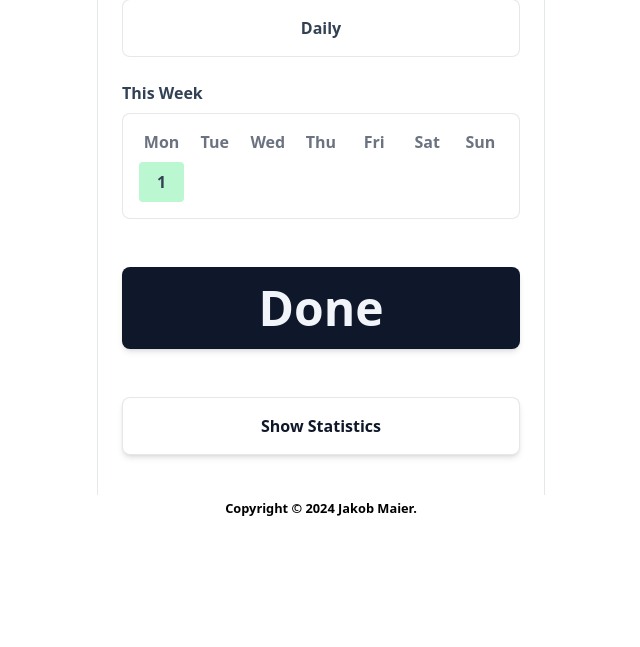
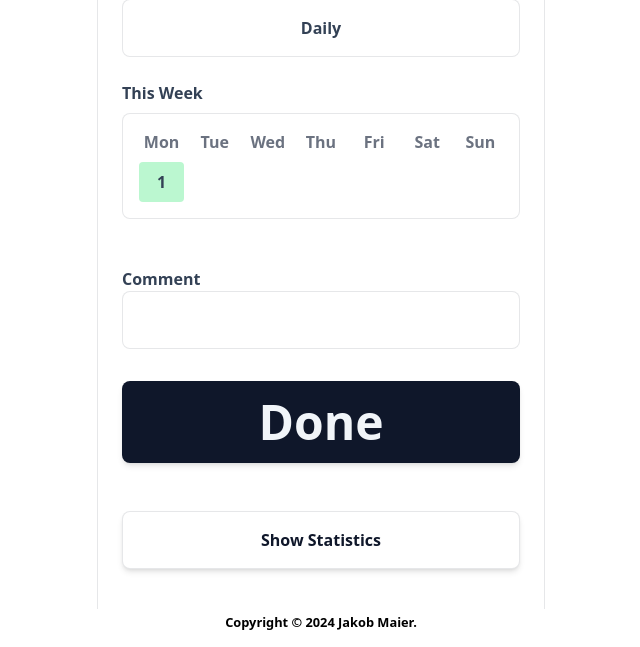
Before and after one commit to gue-ni/habit-tracker, a Flask app: template app/templates/record_event.html in a window 1280 px wide. Shown: the part 327-974 px from the top of the page, without its empty margins (319-959 px from the left). Before the commit the page ends 843 px from the top, so only its background shows below. Run offline with Flask 3, Linux system fonts and the light colour scheme; tables that the repository leaves empty hold one stand-in row (values such as "Sample post"); the template is opened without the code that fills it: values that come from a table or form of the project are taken from there, most other values are stand-ins (such as "Sample title", 1, 10 or a date in 2020).

Commit message:
Add comment to occurence

```diff
--- a/app/db.py
+++ b/app/db.py
@@ -295,20 +295,21 @@ def get_event_by_id(user_id, event_id):
     )
 
 
-def insert_occurence_of_event(event_id, date):
-    query = "INSERT INTO occurences (event_id, occured_at) VALUES (?, ?)"
+def insert_occurence_of_event(event_id, date, comment=""):
+    query = "INSERT INTO occurences (event_id, occured_at, comment) VALUES (?, ?, ?)"
     return execute(
         query,
         (
             event_id,
             date,
+            comment,
         ),
     )
 
 
-def insert_measurement_of_event(event_id, value, date):
+def insert_measurement_of_event(event_id, value, date, comment=""):
     query = (
-        "INSERT INTO occurences (event_id, numeric_value, occured_at) VALUES (?, ?, ?)"
+        "INSERT INTO occurences (event_id, numeric_value, occured_at, comment) VALUES (?, ?, ?, ?)"
     )
     return execute(
         query,
@@ -316,6 +317,7 @@ def insert_measurement_of_event(event_id, value, date):
             event_id,
             value,
             date,
+            comment,
         ),
     )
 
--- a/app/event/forms.py
+++ b/app/event/forms.py
@@ -60,4 +60,6 @@ class CreateEventForm(FlaskForm):
 
 class RecordEventForm(FlaskForm):
     numeric_value = DecimalField("Numeric Value")
+    comment = StringField("Comment")
+
     submit = SubmitField("Done")
--- a/app/event/routes.py
+++ b/app/event/routes.py
@@ -139,16 +139,17 @@ def record_event(id):
 
     if request.method == "POST":
         numeric_value = form.numeric_value.data
+        comment = form.comment.data
 
         ok = False
 
         if numeric_value:
             numeric_value = float(numeric_value)
             ok = db.insert_measurement_of_event(
-                event_id=id, value=numeric_value, date=date_param
+                event_id=id, value=numeric_value, date=date_param, comment=comment
             )
         else:
-            ok = db.insert_occurence_of_event(event_id=id, date=date_param)
+            ok = db.insert_occurence_of_event(event_id=id, date=date_param, comment=comment)
 
         if not ok:
             abort(500)
--- a/app/templates/record_event.html
+++ b/app/templates/record_event.html
@@ -90,6 +90,10 @@
         </div>
         {% endif %}
         <div class="py-4">
+          {{ form.comment.label }}<br>
+          {{ form.comment(class_="w-full p-4 rounded-lg border border-slate-900/10 text-center") }}<br>
+        </div>
+        <div class="py-4">
           {{ form.submit(class_="w-full bg-slate-900 text-slate-100 text-5xl p-4 text-center rounded-lg border
           border-slate-900/10 shadow-md transition duration-200 ease-in-out transform active:bg-slate-600
           active:scale-90") }}
```
